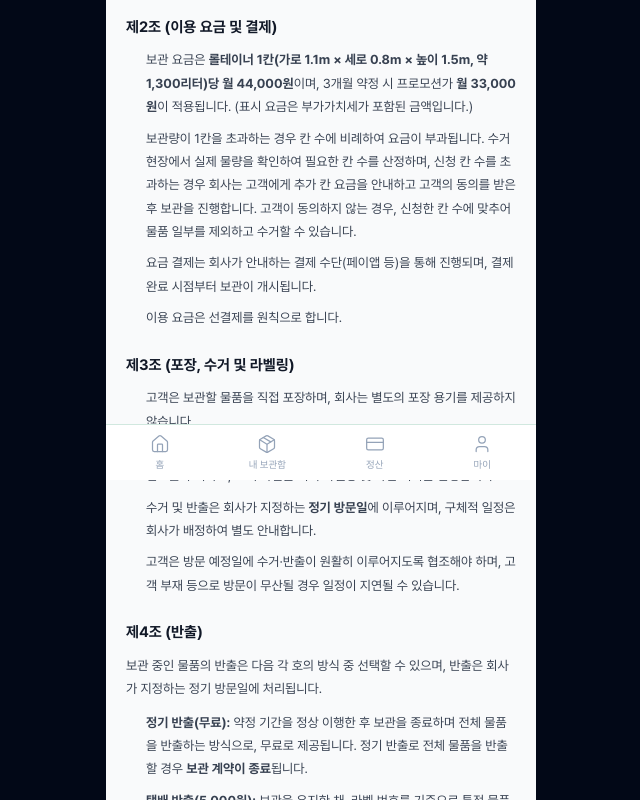
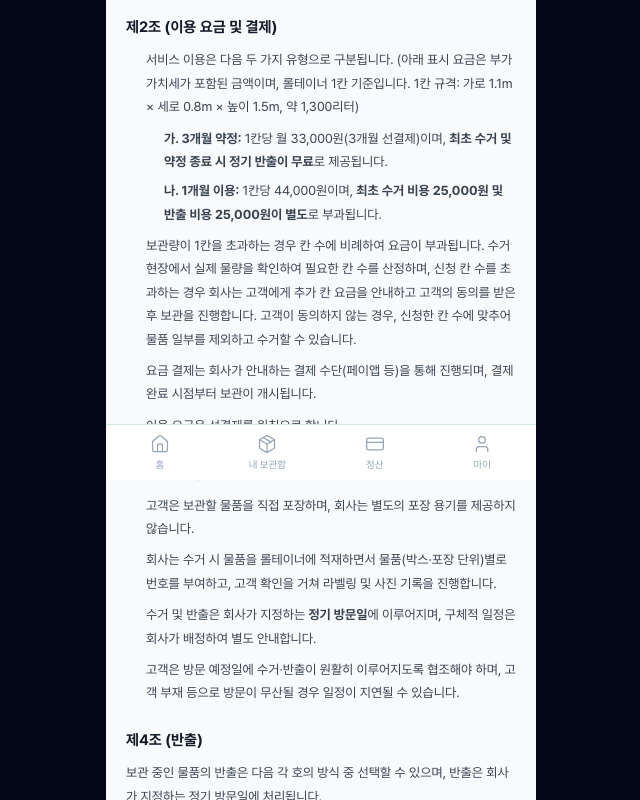
Before and after one commit to sangshin82-crypto/scene-box, a Next.js app: page /personal/terms in a window 1280 px wide. Shown: the part 320-1120 px from the top of the page, without its empty margins (319-959 px from the left). Built offline with nearby package versions, Linux system fonts and the light colour scheme.

Commit message:
약관 2조 이용유형 신설: 3개월 약정(수거·반출 무료)/1개월(수거·반출 각 25000 유상), 4조 정기반출 단서 추가

```diff
--- a/src/app/(customer)/personal/terms/page.tsx
+++ b/src/app/(customer)/personal/terms/page.tsx
@@ -30,7 +30,12 @@ export default function PersonalTermsPage() {
 
           <Section title="제2조 (이용 요금 및 결제)">
             <ol style={{ paddingLeft: 20, display: "flex", flexDirection: "column", gap: 8 }}>
-              <li>보관 요금은 <strong>롤테이너 1칸(가로 1.1m × 세로 0.8m × 높이 1.5m, 약 1,300리터)당 월 44,000원</strong>이며, 3개월 약정 시 프로모션가 <strong>월 33,000원</strong>이 적용됩니다. (표시 요금은 부가가치세가 포함된 금액입니다.)</li>
+            <li>서비스 이용은 다음 두 가지 유형으로 구분됩니다. (아래 표시 요금은 부가가치세가 포함된 금액이며, 롤테이너 1칸 기준입니다. 1칸 규격: 가로 1.1m × 세로 0.8m × 높이 1.5m, 약 1,300리터)
+                <ul style={{ paddingLeft: 18, marginTop: 8, display: "flex", flexDirection: "column", gap: 6 }}>
+                  <li><strong>가. 3개월 약정:</strong> 1칸당 월 33,000원(3개월 선결제)이며, <strong>최초 수거 및 약정 종료 시 정기 반출이 무료</strong>로 제공됩니다.</li>
+                  <li><strong>나. 1개월 이용:</strong> 1칸당 44,000원이며, <strong>최초 수거 비용 25,000원 및 반출 비용 25,000원이 별도</strong>로 부과됩니다.</li>
+                </ul>
+              </li>
               <li>보관량이 1칸을 초과하는 경우 칸 수에 비례하여 요금이 부과됩니다. 수거 현장에서 실제 물량을 확인하여 필요한 칸 수를 산정하며, 신청 칸 수를 초과하는 경우 회사는 고객에게 추가 칸 요금을 안내하고 고객의 동의를 받은 후 보관을 진행합니다. 고객이 동의하지 않는 경우, 신청한 칸 수에 맞추어 물품 일부를 제외하고 수거할 수 있습니다.</li>
               <li>요금 결제는 회사가 안내하는 결제 수단(페이앱 등)을 통해 진행되며, 결제 완료 시점부터 보관이 개시됩니다.</li>
               <li>이용 요금은 선결제를 원칙으로 합니다.</li>
@@ -49,7 +54,7 @@ export default function PersonalTermsPage() {
           <Section title="제4조 (반출)">
             <p style={{ marginBottom: 10 }}>보관 중인 물품의 반출은 다음 각 호의 방식 중 선택할 수 있으며, 반출은 회사가 지정하는 정기 방문일에 처리됩니다.</p>
             <ol style={{ paddingLeft: 20, display: "flex", flexDirection: "column", gap: 8 }}>
-              <li><strong>정기 반출(무료):</strong> 약정 기간을 정상 이행한 후 보관을 종료하며 전체 물품을 반출하는 방식으로, 무료로 제공됩니다. 정기 반출로 전체 물품을 반출할 경우 <strong>보관 계약이 종료</strong>됩니다.</li>
+            <li><strong>정기 반출(무료):</strong> 3개월 약정을 정상 이행한 후 보관을 종료하며 전체 물품을 반출하는 방식으로, 무료로 제공됩니다. (1개월 이용의 경우 제2조 제1항 나목에 따라 반출 비용이 부과됩니다.) 정기 반출로 전체 물품을 반출할 경우 <strong>보관 계약이 종료</strong>됩니다.</li>
               <li><strong>택배 반출(5,000원):</strong> 보관을 유지한 채, 라벨 번호를 기준으로 특정 물품 중 택배 발송이 가능한 소형 물품을 택배로 받는 방식입니다.</li>
               <li><strong>수시 반출(15,000원):</strong> 보관을 유지한 채, 라벨 번호를 기준으로 특정 물품 중 택배가 어려운 대형 물품을 회사가 지정하는 정기 방문일에 직접 배송받는 방식입니다.</li>
             </ol>
```
